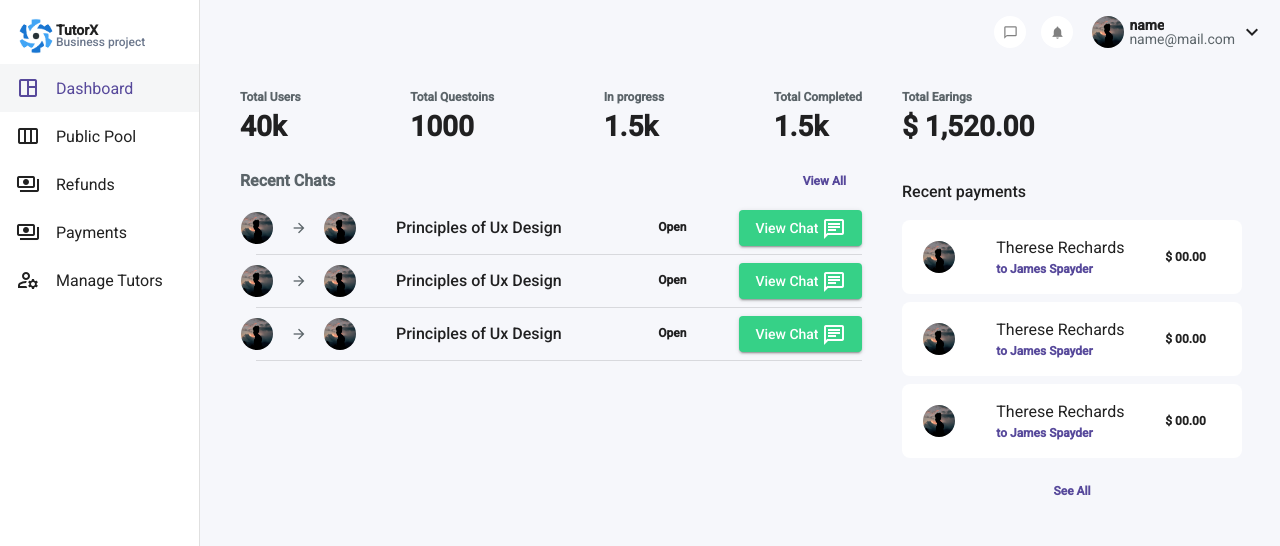
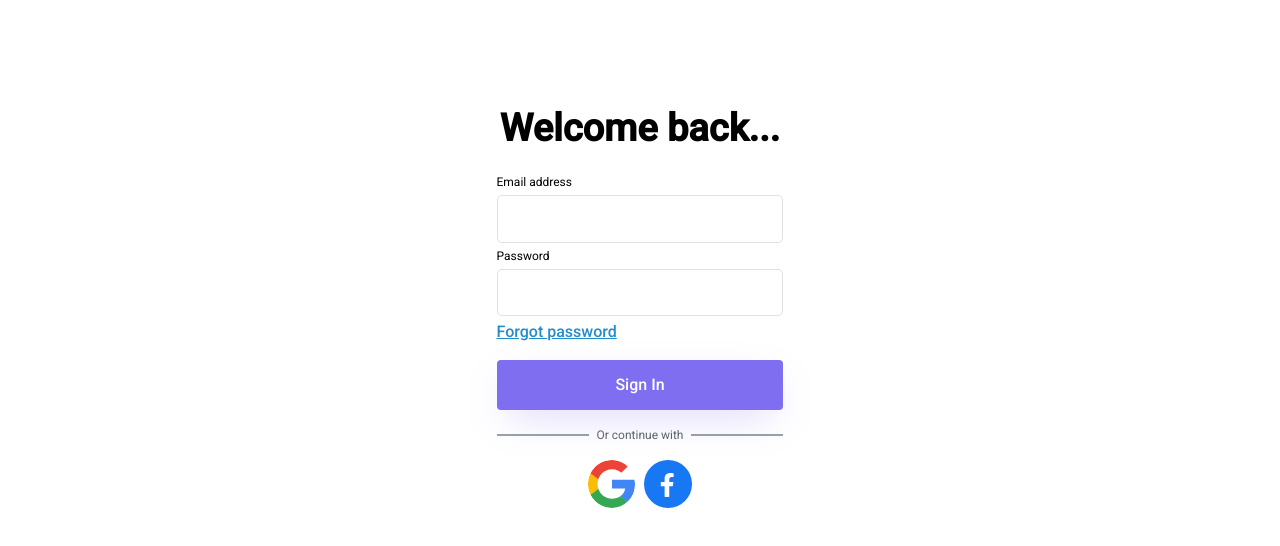
Before and after one commit to TutorX-Platform/tutorx-admin, an Angular app: page / in a window 1280 px wide. Shown: the top 546 px of the page. Built offline with nearby package versions, Linux system fonts and the light colour scheme; what @angular-material-components/datetime-picker would draw is missing.

Commit message:
feat: admin login page

```diff
--- a/src/app/app.component.html
+++ b/src/app/app.component.html
@@ -1 +1 @@
-<app-admin></app-admin>
+<app-auth></app-auth>
--- a/src/app/app.module.ts
+++ b/src/app/app.module.ts
@@ -38,6 +38,7 @@ import { ManageTutorsComponent } from './components/admin/manage-tutors/manage-t
 import { RefundsComponent } from './components/admin/refunds/refunds.component';
 import { AdminQuestionComponent } from './components/admin/admin-question/admin-question.component';
 import { PaymentsComponent } from './components/admin/payments/payments.component';
+import { AuthComponent } from './components/auth/auth.component';
 
 @NgModule({
   declarations: [
@@ -47,7 +48,8 @@ import { PaymentsComponent } from './components/admin/payments/payments.componen
     ManageTutorsComponent,
     RefundsComponent,
     AdminQuestionComponent,
-    PaymentsComponent
+    PaymentsComponent,
+    AuthComponent
   ],
   imports: [
     BrowserModule,
--- /dev/null
+++ b/src/app/components/auth/auth.component.html
@@ -0,0 +1,37 @@
+<script src="sign-in.component.ts"></script>
+<div class="auth">
+  <div fxLayout="column" fxLayoutAlign="center center">
+    <div mat-dialog-title class="title">Welcome back...</div>
+    <form [formGroup]="signInForm">
+      <div class="form" fxLayout="column">
+        <div class="label">Email address</div>
+        <mat-form-field class="my-form-field" appearance="outline">
+          <input [pattern]="emailPattern" formControlName="email" matInput type="email" class="other">
+        </mat-form-field>
+        <div class="label">Password</div>
+        <mat-form-field appearance="outline" class="my-form-field">
+          <input formControlName="password" matInput type="password" class="other">
+        </mat-form-field>
+        <div class="confirmation" fxLayout="row" fxLayoutAlign="start start" fxLayoutGap="8px">
+          <div>
+            <a style="color: #228CCD !important;" href="#">Forgot password</a>
+          </div>
+        </div>
+        <button mat-flat-button class="button-reg" (click)="onSignIn()">
+          Sign In
+        </button>
+        <div class="social-media" fxLayout="column" fxLayoutAlign="start center" fxLayoutGap="16px">
+          <div fxLayout="row" fxLayoutAlign="space-between center" fxLayoutGap="8px">
+            <div class="stroke"></div>
+            <div class="message">Or continue with</div>
+            <div class="stroke"></div>
+          </div>
+          <div fxLayout="row" fxLayoutAlign="center center" class="social-media-icons-container" fxLayoutGap="8px">
+            <img src="../../../../assets/icons/google-lg.svg" alt="" class="social-media-icon" (click)="onGoogleSignIn()">
+            <img src="../../../../assets/icons/facebook-lg.svg" alt="" class="social-media-icon">
+          </div>
+        </div>
+      </div>
+    </form>
+  </div>
+</div>
--- /dev/null
+++ b/src/app/components/auth/auth.component.ts
@@ -0,0 +1,54 @@
+import { Component, OnInit } from '@angular/core';
+import {FormBuilder, FormControl, FormGroup, Validators} from "@angular/forms";
+import * as constants from '../../models/constants';
+
+@Component({
+  selector: 'app-auth',
+  templateUrl: './auth.component.html',
+  styleUrls: ['./auth.component.scss']
+})
+export class AuthComponent implements OnInit {
+  // @ts-ignore
+  signInForm: FormGroup;
+  emailPattern = constants.regexp_patterns.email;
+
+  constructor(
+    private formBuilder: FormBuilder,) { }
+
+
+  ngOnInit(): void {
+    this.initializeSignInForm();
+  }
+
+  initializeSignInForm() {
+    this.signInForm = new FormGroup({
+      email: new FormControl('', Validators.required),
+      password: new FormControl('', Validators.required),
+    });
+  }
+
+  onSignIn() {
+    // if (this.signInForm.valid) {
+    //   const progressDialog = this.dialog.open(ProgressDialogComponent, constants.getProgressDialogData());
+    //   progressDialog.afterOpened().subscribe(
+    //     () => {
+    //       this.authService.signIn(this.signInForm.value.email, this.signInForm.value.password, progressDialog).then(
+    //         (res) => {
+    //           this.dialogRef.close();
+    //           console.log(res);
+    //         }
+    //       );
+    //     }
+    //   )
+    // } else {
+    //   alert("please fill form");
+    // }
+  }
+
+  onGoogleSignIn() {
+    // this.authService.googleAuth().then(r => {
+    //   this.dialogRef.close();
+    // });
+  }
+
+}
--- a/src/theme/components/auth.component.scss
+++ b/src/theme/components/auth.component.scss
@@ -137,7 +137,7 @@
   }
 
     .auth{
-        padding: 24px;
+        padding-top: 100px;
         width: 100%;
             background: white;
             .title{
```
Also changed, not shown: src/app/components/auth/auth.component.scss (added), 1 other file (tests, documents, lock files or other folders).
